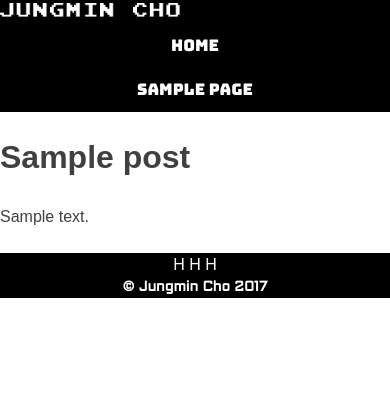
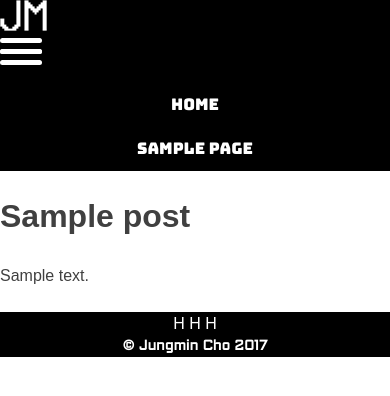
Before and after one commit to c-oh/game-site, a WordPress theme: template themes/game/page.php in a window 390 px wide. Shown: the top 396 px of the page. Run offline with PHP 8.4 and a stand-in for WordPress, Linux system fonts and the light colour scheme; the site name, menu and one post (Sample post) are stand-ins, and other content is empty; some libraries are stand-ins or nearby versions.

Commit message:
updated mobile version of homepage

```diff
--- /dev/null
+++ b/themes/game/build/js/scripts.min.js
@@ -0,0 +1 @@
+jQuery(document).ready(function(){jQuery("#hamburger").click(function(){console.log("Hello"),jQuery(this).toggleClass("open")})});
--- a/themes/game/front-page.php
+++ b/themes/game/front-page.php
@@ -16,11 +16,7 @@ get_header(); ?>
         <h6>Jungmin Cho</h6>
         </div>
     <div class="start-instructions">
-        <h6>Press start</h6>
-    </div>
-    <div class="home-buttons">
-        <div> <img src="<?php echo get_template_directory_uri();?>/resources/images/bird.png" alt="image of bird"><a href= "#">Projects</a> </div>
-        <div> <img src="<?php echo get_template_directory_uri();?>/resources/images/bird.png" alt="image of bird"><a href= "#">About</a> </div>
+        <a href="#">Press start</a>
     </div>
 
 </section>
--- a/themes/game/header.php
+++ b/themes/game/header.php
@@ -38,8 +38,14 @@
 				<!-- .site-branding -->
 
 				<nav id="site-navigation" class="main-navigation" role="navigation">
-					<img src="<?php echo get_template_directory_uri();?>/resources/images/logo.png" alt="logo of site">
+					<img src="<?php echo get_template_directory_uri();?>/resources/images/smalllogo.png" alt="logo of site">
 					<div class="dropdown-menu">
+						<div id= "hamburger">
+							<span></span>
+							<span></span>
+							<span></span>
+							<span></span>
+						</div>
 						<?php wp_nav_menu( array( 'theme_location' => 'primary', 'menu_id' => 'mobile-menu' ) ); ?>
 					</div>
 					<div class="row-menu">
--- /dev/null
+++ b/themes/game/js/scripts.js
@@ -0,0 +1,6 @@
+jQuery(document).ready(function(){
+	jQuery('#hamburger').click(function(){
+		console.log("Hello");
+		jQuery(this).toggleClass('open');
+	});
+});
--- a/themes/game/sass/_navigation.scss
+++ b/themes/game/sass/_navigation.scss
@@ -1,36 +1,107 @@
 /*--------------------------------------------------------------
 # Navigation
 --------------------------------------------------------------*/
+
 
 /* Links */
 
 
 /* Menus */
-.site-branding{
+
+.site-branding {
 	display: none;
 }
 
-.main-navigation{
-	#desktop-menu{
+.main-navigation {
+	.row-menu {
 		display: none;
 	}
 	background-color: $black;
-	img{
+	img {
 		max-width: 180px;
 	}
-	#mobile-menu{
+	#mobile-menu {
 		list-style: none;
 		margin: 0px;
 		text-align: center;
 		padding: 0px;
-		li{
+		li {
 			padding: 10px 0px;
 		}
 	}
-	a{
+	a {
 		text-decoration: none;
 		font-family: $bungee;
 		color: $white;
 		margin: 10px 0px;
 	}
 }
+
+//hamburger
+#hamburger {
+	width: 42px;
+	height: 45px;
+	position: relative;
+	-webkit-transform: rotate(0deg);
+	-moz-transform: rotate(0deg);
+	-o-transform: rotate(0deg);
+	transform: rotate(0deg);
+	-webkit-transition: .5s ease-in-out;
+	-moz-transition: .5s ease-in-out;
+	-o-transition: .5s ease-in-out;
+	transition: .5s ease-in-out;
+	cursor: pointer;
+	span {
+		display: block;
+		position: absolute;
+		height: 5px;
+		width: 100%;
+		background: $white;
+		border-radius: 9px;
+		opacity: 1;
+		left: 0;
+		-webkit-transform: rotate(0deg);
+		-moz-transform: rotate(0deg);
+		-o-transform: rotate(0deg);
+		transform: rotate(0deg);
+		-webkit-transition: .25s ease-in-out;
+		-moz-transition: .25s ease-in-out;
+		-o-transition: .25s ease-in-out;
+		transition: .25s ease-in-out;
+		&:nth-child(1) {
+			top: 0px;
+		}
+		&:nth-child(2),
+		&:nth-child(3) {
+			top: 11px;
+		}
+		&:nth-child(4) {
+			top: 22px;
+		}
+	}
+}
+
+#hamburger.open span {
+	&:nth-child(1) {
+		top: 18px;
+		width: 0%;
+		left: 50%;
+	}
+	&:nth-child(2) {
+		-webkit-transform: rotate(45deg);
+		-moz-transform: rotate(45deg);
+		-o-transform: rotate(45deg);
+		transform: rotate(45deg);
+	}
+	&:nth-child(3) {
+		-webkit-transform: rotate(-45deg);
+		-moz-transform: rotate(-45deg);
+		-o-transform: rotate(-45deg);
+		transform: rotate(-45deg);
+	}
+	&:nth-child(4) {
+		top: 18px;
+		width: 0%;
+		left: 50%;
+	}
+}
--- a/themes/game/style.css
+++ b/themes/game/style.css
@@ -477,7 +477,7 @@ textarea {
 
 .main-navigation {
   background-color: #000000; }
-  .main-navigation #desktop-menu {
+  .main-navigation .row-menu {
     display: none; }
   .main-navigation img {
     max-width: 180px; }
@@ -493,6 +493,53 @@ textarea {
     font-family: "bungeeregular", "Arial", sans-serif;
     color: #ffffff;
     margin: 10px 0px; }
+
+#hamburger {
+  width: 42px;
+  height: 45px;
+  position: relative;
+  -webkit-transform: rotate(0deg);
+  transform: rotate(0deg);
+  -webkit-transition: .5s ease-in-out;
+  transition: .5s ease-in-out;
+  cursor: pointer; }
+  #hamburger span {
+    display: block;
+    position: absolute;
+    height: 5px;
+    width: 100%;
+    background: #ffffff;
+    border-radius: 9px;
+    opacity: 1;
+    left: 0;
+    -webkit-transform: rotate(0deg);
+    transform: rotate(0deg);
+    -webkit-transition: .25s ease-in-out;
+    transition: .25s ease-in-out; }
+    #hamburger span:nth-child(1) {
+      top: 0px; }
+    #hamburger span:nth-child(2), #hamburger span:nth-child(3) {
+      top: 11px; }
+    #hamburger span:nth-child(4) {
+      top: 22px; }
+
+#hamburger.open span:nth-child(1) {
+  top: 18px;
+  width: 0%;
+  left: 50%; }
+
+#hamburger.open span:nth-child(2) {
+  -webkit-transform: rotate(45deg);
+  transform: rotate(45deg); }
+
+#hamburger.open span:nth-child(3) {
+  -webkit-transform: rotate(-45deg);
+  transform: rotate(-45deg); }
+
+#hamburger.open span:nth-child(4) {
+  top: 18px;
+  width: 0%;
+  left: 50%; }
 
 /*--------------------------------------------------------------
 # Accessibility
```
Also changed, not shown: other parts of themes/game/style.css (+12 -13 lines), themes/game/sass/_front-page.scss (+14 -21 lines), themes/game/build/css/style.min.css, themes/game/resources/images/logo.png (deleted), themes/game/resources/images/smalllogo.png (added), themes/game/scripts.js (deleted), 1 other file.
